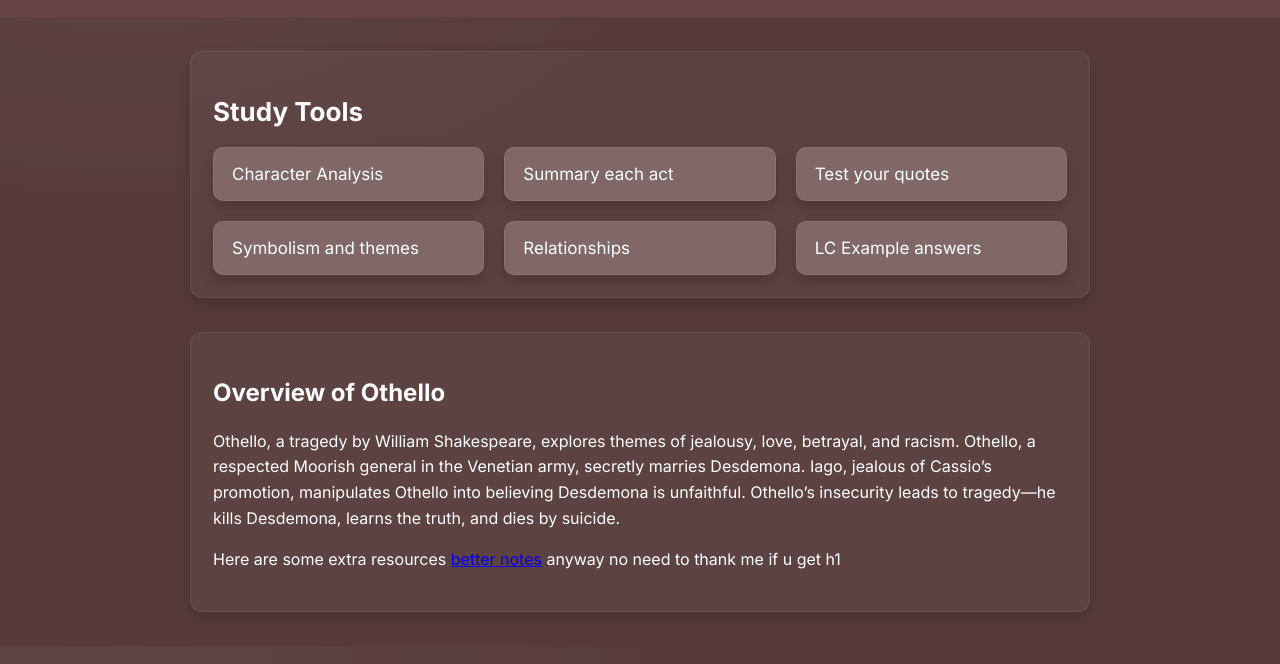
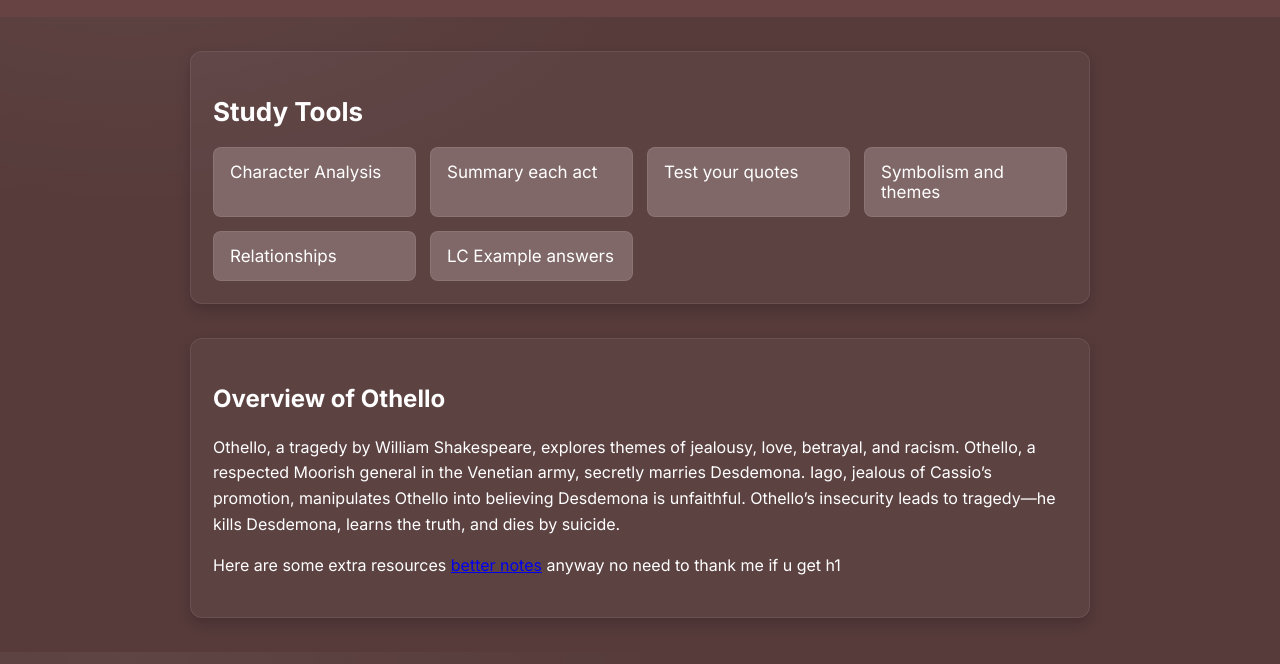
Before and after one commit to jambrike/shakeshocker, a plain HTML site: page index.html in a window 1280 px wide. Shown: the part 92-756 px from the top of the page. Drawn offline with Linux system fonts and the light colour scheme.

Commit message:
Update index.html

```diff
--- a/index.html
+++ b/index.html
@@ -45,32 +45,30 @@
                 border: 1px solid rgba(255,255,255,0.08);
                 border-radius: 12px;
                 padding: 22px;
-            }
-
-            .panel, .tool{
                 box-shadow: 0 6px 14px rgba(0,0,0,0.18);
-            }
-
+}
             .tool-grid{
                 display: grid;
                 grid-template-columns: repeat(auto-fit, minmax(200px, 1fr));
-                gap: 20px;
+                gap: 14px;
             }
             .tool{
                 background: #806868;
                 border: 1px solid rgba(255,255,255,0.08);
-                border-radius: 10px;
-                padding: 16px 18px;
+               border-radius: 8px;
+            padding: 14px 16px;
                 font-size: 17px;
                 color: #ffffff;
                 text-decoration: none;
                 display: block;
                 transition: .2s;
+                box-shadow: none;
             }
             .tool:hover{
-                box-shadow: 0 4px 8px rgba(0, 0, 0, 0.15);
-                transform: translateY(-2px);
+                box-shadow: 0 2px 6px rgba(0,0,0,0.15);
+                transform: translateY(-1px);
             }
+
             .overview{
                 max-width: 900px;
                 margin: 40px auto;
```
